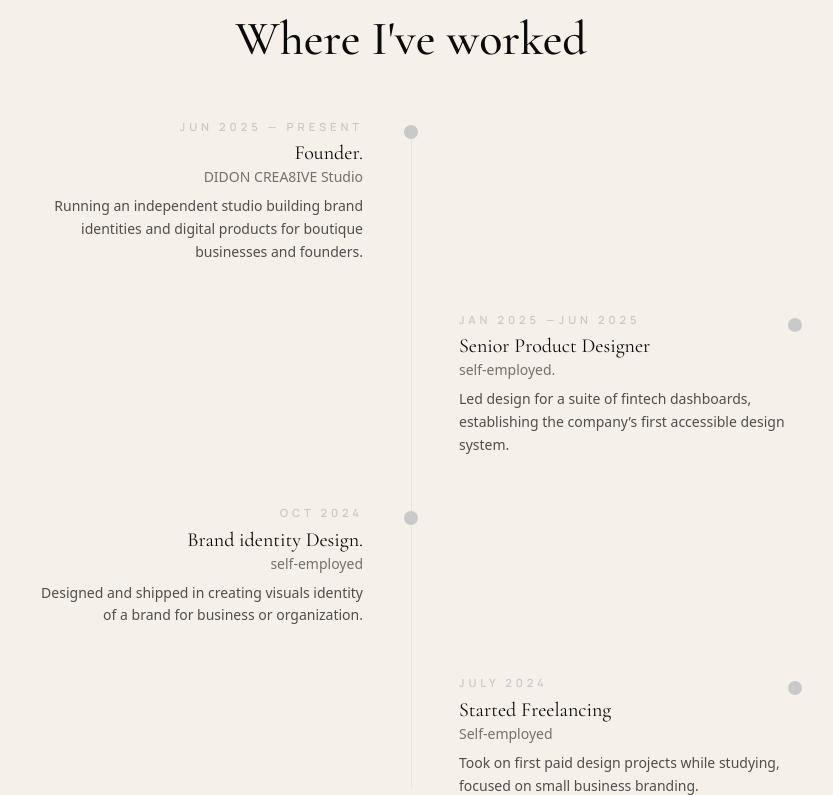
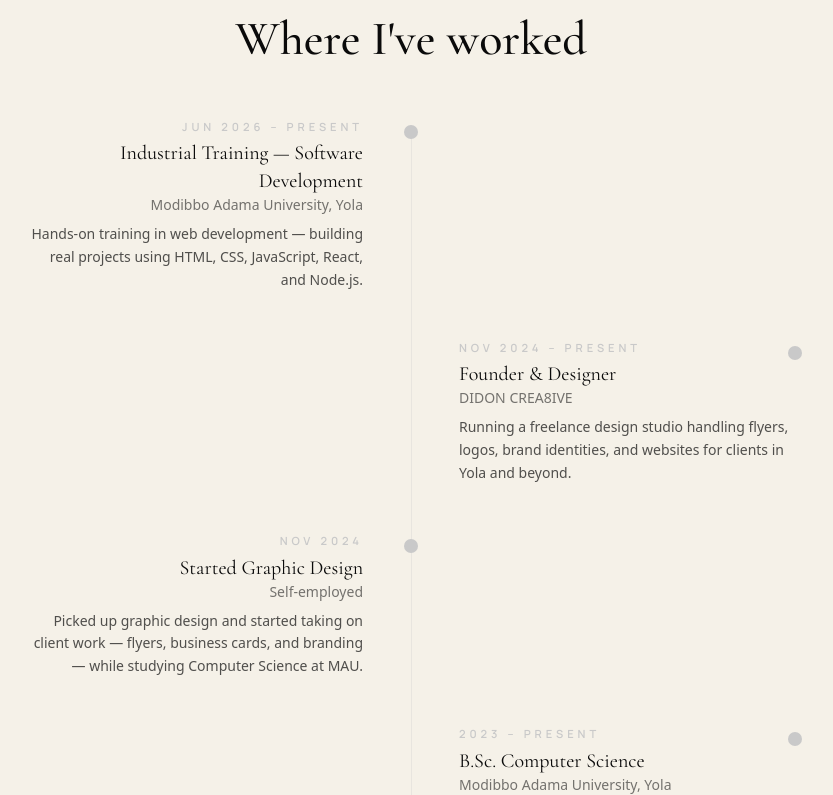
Before and after one commit to waididon4-oss/Dc-portfolio, a React (Vite) app: page /about in a window 1280 px wide. Shown: the part 1285-2080 px from the top of the page, without its empty margins (229-1062 px from the left). Built offline with nearby package versions, Linux system fonts and the light colour scheme.

Commit message:
fixed a real statement about me.

```diff
--- a/src/pages/About.jsx
+++ b/src/pages/About.jsx
@@ -4,33 +4,33 @@ import Button from '../components/Button.jsx'
 
 const timeline = [
   {
-    year: 'jun 2025 — Present',
-    role: 'Founder.',
-    org: 'DIDON CREA8IVE Studio',
+    year: 'Jun 2026 – Present',
+    role: 'Industrial Training — Software Development',
+    org: 'Modibbo Adama University, Yola',
     description:
-      'Running an independent studio building brand identities and digital products for boutique businesses and founders.'
+      'Hands-on training in web development — building real projects using HTML, CSS, JavaScript, React, and Node.js.',
   },
   {
-    year: 'Jan 2025 —jun 2025',
-    role: 'Senior Product Designer',
-    org: 'self-employed.',
+    year: 'Nov 2024 – Present',
+    role: 'Founder & Designer',
+    org: 'DIDON CREA8IVE',
     description:
-      'Led design for a suite of fintech dashboards, establishing the company\u2019s first accessible design system.'
+      'Running a freelance design studio handling flyers, logos, brand identities, and websites for clients in Yola and beyond.',
   },
   {
-    year: 'oct 2024',
-    role: 'Brand identity Design.',
-    org: 'self-employed',
+    year: 'Nov 2024',
+    role: 'Started Graphic Design',
+    org: 'Self-employed',
     description:
-      'Designed and shipped in creating visuals identity of a brand for business or organization.'
+      'Picked up graphic design and started taking on client work — flyers, business cards, and branding — while studying Computer Science at MAU.',
   },
   {
-    year: 'july 2024',
-    role: 'Started Freelancing',
-    org: 'Self-employed',
+    year: '2023 – Present',
+    role: 'B.Sc. Computer Science',
+    org: 'Modibbo Adama University, Yola',
     description:
-      'Took on first paid design projects while studying, focused on small business branding.'
-  }
+      'Currently studying Computer Science, building skills in programming, systems design, and software development.',
+  },
 ]
 
 const values = [
```
